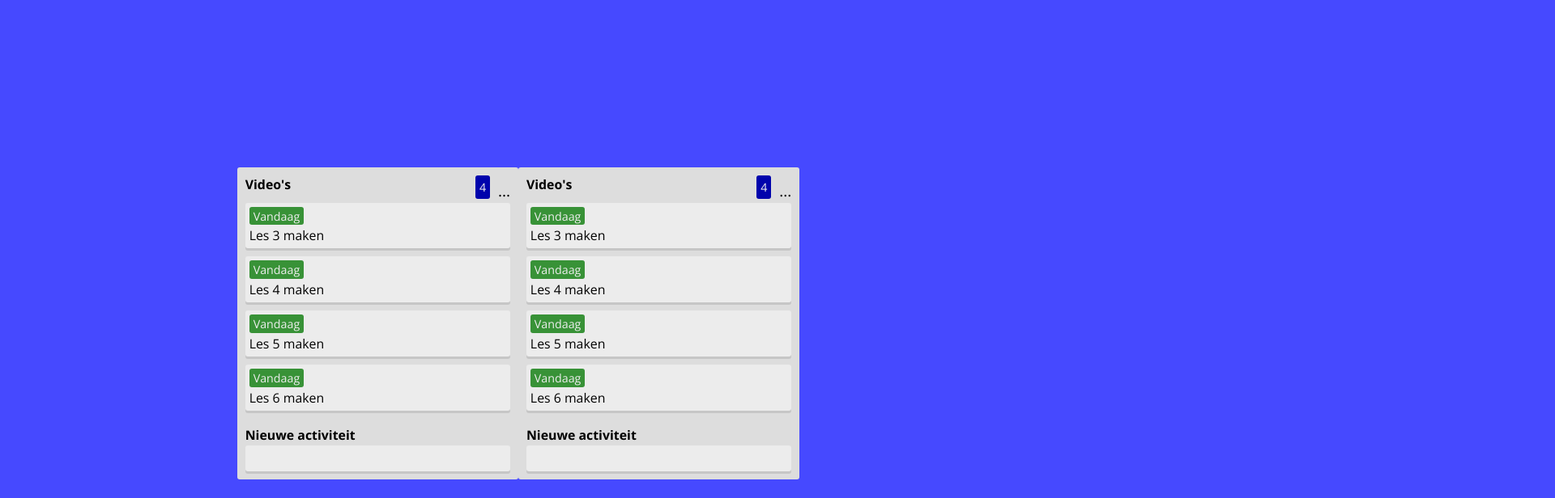
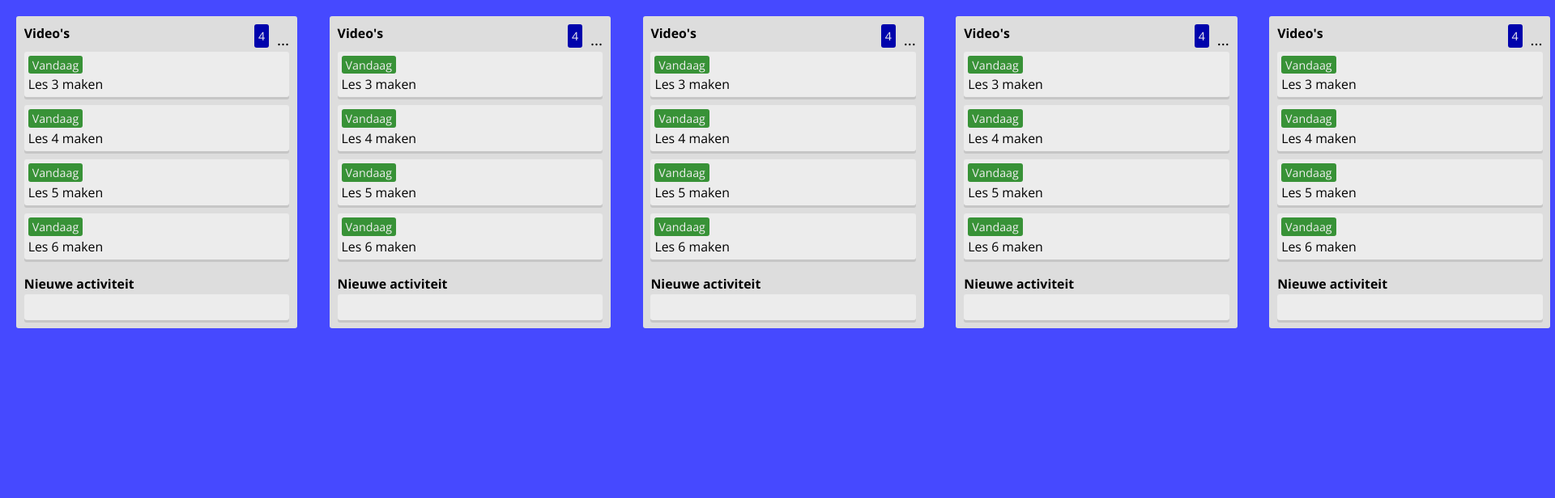
Before and after one commit to MaxBouricius/Trellie, a React (Create React App) app: page / in a window 1280 px wide. Shown: the top 616 px of the page at 81% size, 1920 px wide, since content can reach past the window. Built offline with nearby package versions, Linux system fonts and the light colour scheme.

Commit message:
Added changing the labeltext for the Activity label

```diff
--- a/src/App/App.css
+++ b/src/App/App.css
@@ -12,12 +12,11 @@ body{
   font-size: 1.6rem;
   background: #4649FF;
   font-family: 'Open Sans', sans-serif;
+  padding: 2rem;
 }
 
 #root{
-  min-height: 100vh;
   min-width: 100%;
   display: flex;
-  align-items: center;
-  justify-content: center;
+  gap: 4rem;
 }
--- a/src/Components/Activity/Activity.js
+++ b/src/Components/Activity/Activity.js
@@ -1,10 +1,30 @@
+import { useState } from "react";
 import "./Activity.css";
-const Activity = ({activity}) => {
+
+const Activity = ({ activity }) => {
+
+    const [labelText, setlabelText] = useState('Vandaag')
+    let labelChange = () => {
+        switch(labelText){
+            case "Vandaag":
+                setlabelText("Morgen");
+                break
+            case "Morgen":
+                setlabelText("Overmorgen");
+                break;
+            case "Overmorgen":
+                setlabelText("Vandaag");
+                break;
+        }
+    }
+
     return (
+
         <li className="activity">
-            <h3 className="activity__label">{activity.label || "----"}</h3>
-            <p className="activity__description">{activity.description || "Placeholder description"}</p>
+            <h3 className="activity__label" onClick={labelChange}>{labelText || "----"}</h3>
+            <p className="activity__discription">{activity.description || "description"}</p>
         </li>
+
     );
 }
 
--- a/src/Components/Trellie/Trellie.css
+++ b/src/Components/Trellie/Trellie.css
@@ -3,6 +3,10 @@
     width: 35rem;
     padding: 1rem;
     border-radius: 0.3rem;
+    height: max-content;
+    flex-shrink: 0;
+    max-height: 80rem;
+    overflow-y: scroll;
 }
 
 .trellie__header{
--- a/src/Components/Trellie/Trellie.js
+++ b/src/Components/Trellie/Trellie.js
@@ -19,7 +19,7 @@ const Trellie = ({id, onActivityAdded, trellie }) =>{
                 <header className="trellie__header">
                     <h2 className="trellie__heading">{trellie.title || "Placeholder"}</h2>
                     <div className="trellie__headerWrapper">
-                    <div className="trellie__number">{trellie.count || "?"}</div>
+                    <div className="trellie__number">{trellie.activities.length || "?"}</div>
                     <button className="trellie__edit">...</button>
                     </div>
 
--- a/src/Data/trellies.js
+++ b/src/Data/trellies.js
@@ -53,6 +53,141 @@ const data = [
             }
         ]
     },
+    {
+        id: 3,
+        title: "Video's",
+        count: 4,
+        activities: [
+            {
+                id: 1,
+                label: "Vandaag",
+                description: "Les 3 maken",
+            },
+            {
+                id: 2,
+                label: "Vandaag",
+                description: "Les 4 maken",
+            },
+            {
+                id: 3,
+                label: "Vandaag",
+                description: "Les 5 maken",
+            },
+            {
+                id: 4,
+                label: "Vandaag",
+                description: "Les 6 maken",
+            }
+        ]
+    },
+    {
+        id: 4,
+        title: "Video's",
+        count: 4,
+        activities: [
+            {
+                id: 1,
+                label: "Vandaag",
+                description: "Les 3 maken",
+            },
+            {
+                id: 2,
+                label: "Vandaag",
+                description: "Les 4 maken",
+            },
+            {
+                id: 3,
+                label: "Vandaag",
+                description: "Les 5 maken",
+            },
+            {
+                id: 4,
+                label: "Vandaag",
+                description: "Les 6 maken",
+            }
+        ]
+    },
+    {
+        id: 5,
+        title: "Video's",
+        count: 4,
+        activities: [
+            {
+                id: 1,
+                label: "Vandaag",
+                description: "Les 3 maken",
+            },
+            {
+                id: 2,
+                label: "Vandaag",
+                description: "Les 4 maken",
+            },
+            {
+                id: 3,
+                label: "Vandaag",
+                description: "Les 5 maken",
+            },
+            {
+                id: 4,
+                label: "Vandaag",
+                description: "Les 6 maken",
+            }
+        ]
+    },
+    {
+        id: 6,
+        title: "Video's",
+        count: 4,
+        activities: [
+            {
+                id: 1,
+                label: "Vandaag",
+                description: "Les 3 maken",
+            },
+            {
+                id: 2,
+                label: "Vandaag",
+                description: "Les 4 maken",
+            },
+            {
+                id: 3,
+                label: "Vandaag",
+                description: "Les 5 maken",
+            },
+            {
+                id: 4,
+                label: "Vandaag",
+                description: "Les 6 maken",
+            }
+        ]
+    },
+    {
+        id: 7,
+        title: "Video's",
+        count: 4,
+        activities: [
+            {
+                id: 1,
+                label: "Vandaag",
+                description: "Les 3 maken",
+            },
+            {
+                id: 2,
+                label: "Vandaag",
+                description: "Les 4 maken",
+            },
+            {
+                id: 3,
+                label: "Vandaag",
+                description: "Les 5 maken",
+            },
+            {
+                id: 4,
+                label: "Vandaag",
+                description: "Les 6 maken",
+            }
+        ]
+    },
 ];
 
 export default data;
```
